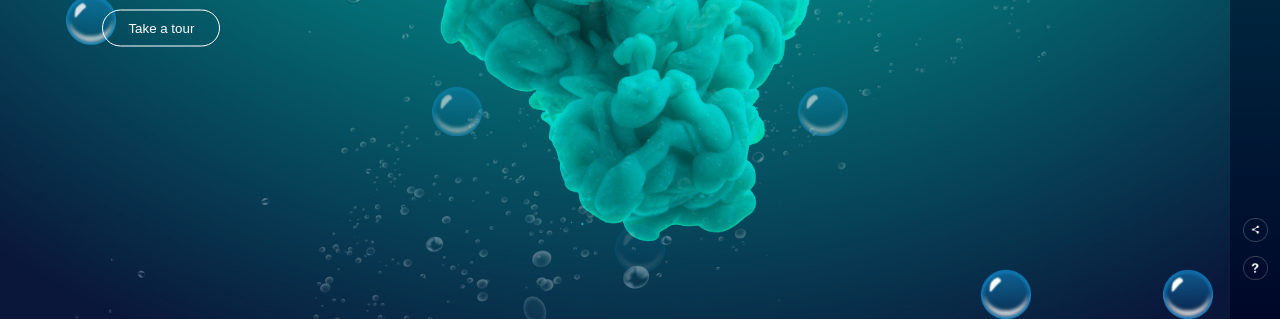
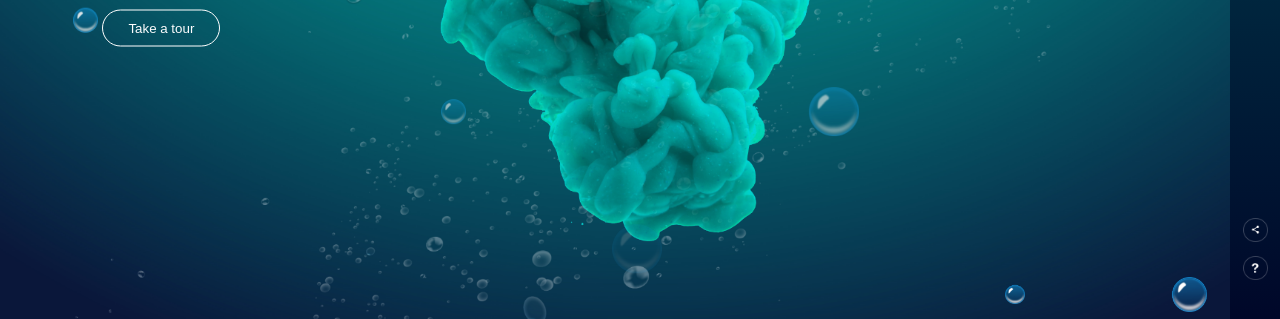
Before and after one commit to samseen/Coventic, a plain HTML site: page index.html in a window 1280 px wide. Shown: the part 481-800 px from the top of the page. Drawn offline with Linux system fonts and the light colour scheme.

Commit message:
Changed the width of each of the bubbles.

```diff
--- a/css/style.css
+++ b/css/style.css
@@ -125,6 +125,7 @@ h1 {
 
 .bubbles img:nth-child(1) {
     animation-delay: 2s;
+    width: 25px;
 }
 
 .bubbles img:nth-child(2) {
@@ -133,6 +134,7 @@ h1 {
 
 .bubbles img:nth-child(3) {
     animation-delay: 3s;
+    width: 25px;
 }
 
 .bubbles img:nth-child(4) {
@@ -145,8 +147,10 @@ h1 {
 
 .bubbles img:nth-child(6) {
     animation-delay: 6s;
+    width: 20px;
 }
 
 .bubbles img:nth-child(7) {
     animation-delay: 7s;
+    width: 35px;
 }
```
